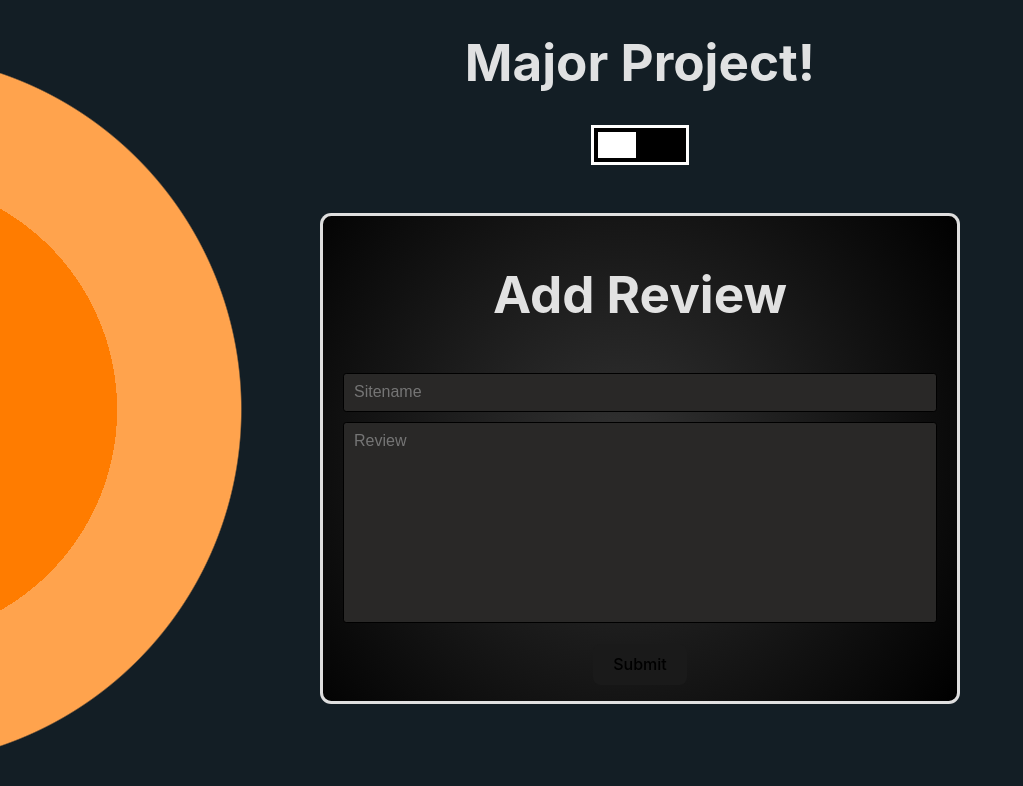
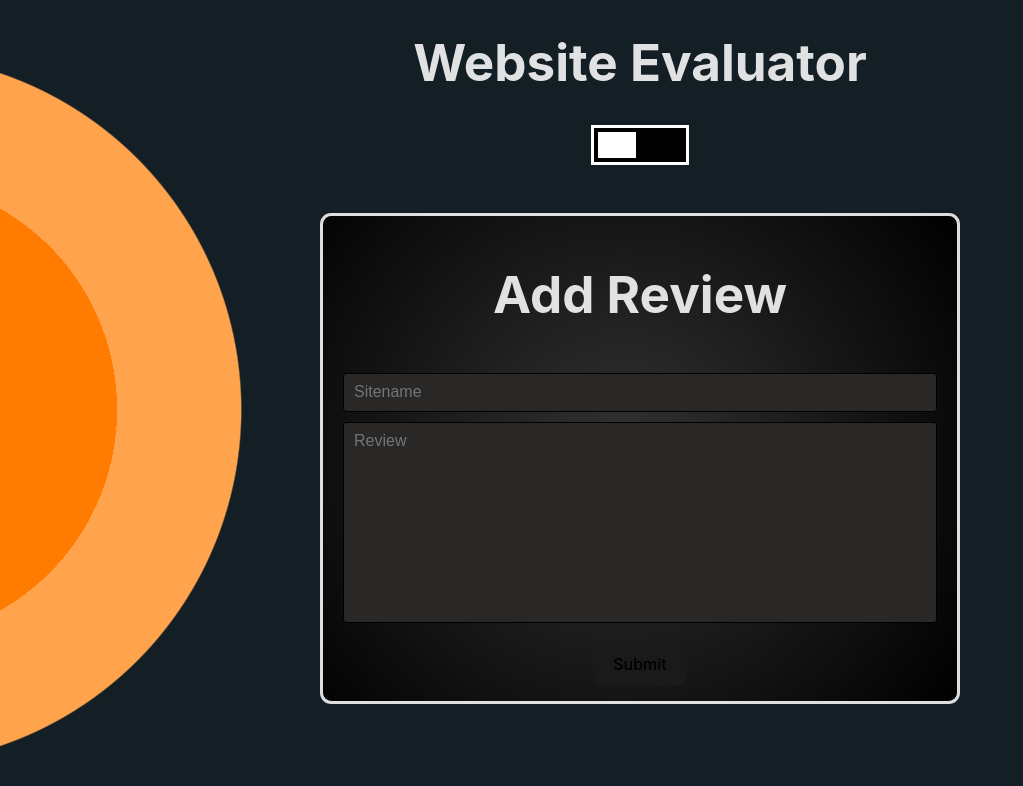
Before and after one commit to Yashshrivastava7/Site-Review-Sentiment, a React (Vite) app: page / in a window 1280 px wide. Shown: the top 786 px of the page, without its empty margins (0-1023 px from the left). Built offline with nearby package versions, Linux system fonts and the light colour scheme.

Commit message:
Change title and add gitignore

```diff
--- a/src/App.tsx
+++ b/src/App.tsx
@@ -9,7 +9,7 @@ function App() {
   return (
     <>
       <div className="container">
-        <h1>Major Project!</h1>
+        <h1>Website Evaluator</h1>
         <label className="switch">
           <input type="checkbox" onClick={() => togglePage((page) => !page)} />
           <span className="slider"></span>
```
